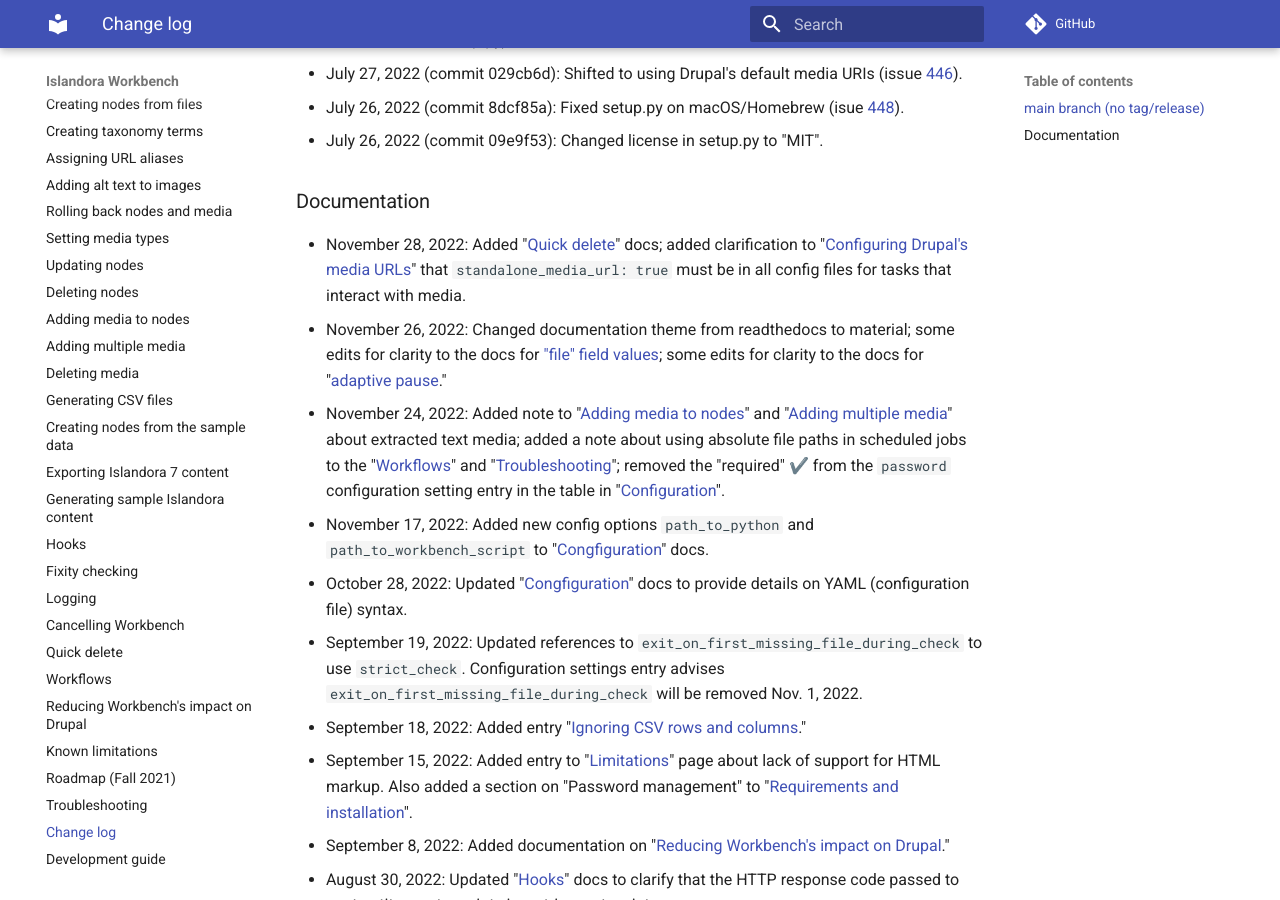
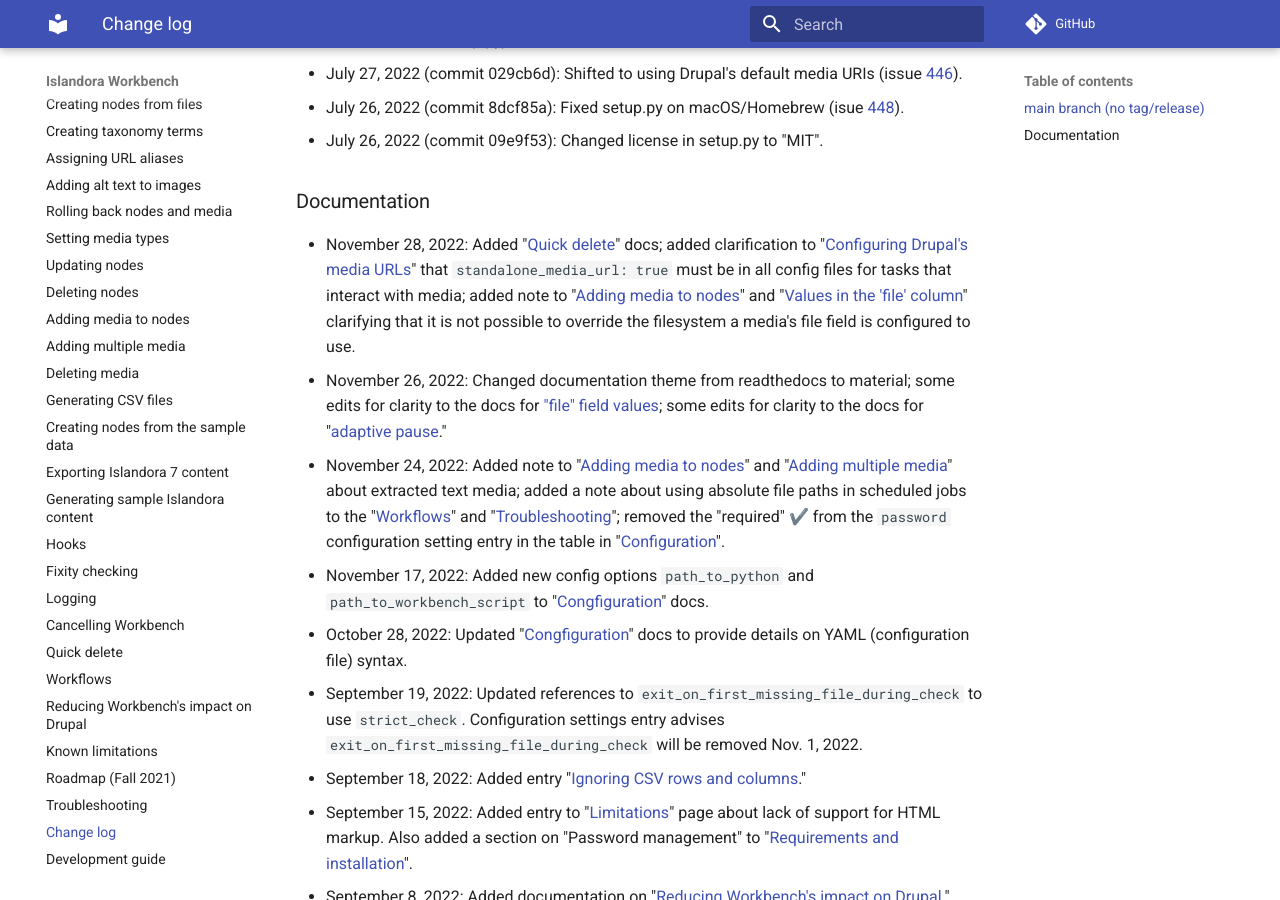
Before and after one commit to mjordan/islandora_workbench_docs, an MkDocs documentation site: the page built from docs/changelog.md, in a window 1280 px wide and 900 px high, scrolled down 1078 px. Built offline with MkDocs 1.6.1 and Material for MkDocs 9.7.7, drawn with Linux system fonts in a browser that asks for light colours; comment, search, counter and statistics services are not loaded.

Commit message:
Added notes about not being able to override a file field's configured filesystem.

```diff
--- a/docs/changelog.md
+++ b/docs/changelog.md
@@ -21,7 +21,7 @@
 
 ### Documentation
 
-* November 28, 2022: Added "[Quick delete](/islandora_workbench_docs/quick_delete/)" docs; added clarification to "[Configuring Drupal's media URLs](/islandora_workbench_docs/installation/#configuring-drupals-media-urls)" that `standalone_media_url: true` must be in all config files for tasks that interact with media.
+* November 28, 2022: Added "[Quick delete](/islandora_workbench_docs/quick_delete/)" docs; added clarification to "[Configuring Drupal's media URLs](/islandora_workbench_docs/installation/#configuring-drupals-media-urls)" that `standalone_media_url: true` must be in all config files for tasks that interact with media; added note to "[Adding media to nodes](/islandora_workbench_docs/adding_media/)" and "[Values in the 'file' column](/islandora_workbench_docs/fields/#values-in-the-file-column)" clarifying that it is not possible to override the filesystem a media's file field is configured to use.
 * November 26, 2022: Changed documentation theme from readthedocs to material; some edits for clarity to the docs for ["file" field values](/islandora_workbench_docs/fields/#values-in-the-file-column); some edits for clarity to the docs for "[adaptive pause](/islandora_workbench_docs/reducing_load/#adaptive-pause)."
 * November 24, 2022: Added note to "[Adding media to nodes](/islandora_workbench_docs/adding_media/)" and "[Adding multiple media](/islandora_workbench_docs/adding_multiple_media/)" about extracted text media; added a note about using absolute file paths in scheduled jobs to the "[Workflows](/islandora_workbench_docs/workflows/)" and "[Troubleshooting](/islandora_workbench_docs/troubleshooting/)"; removed the "required" ✔️ from the `password` configuration setting entry in the table in "[Configuration](/islandora_workbench_docs/configuration/)".
 * November 17, 2022: Added new config options `path_to_python` and `path_to_workbench_script` to "[Congfiguration](/islandora_workbench_docs/configuration/)" docs.
```
Also changed, not shown: docs/adding_media.md (+3 -0 lines), docs/fields.md (+1 -0 lines).
